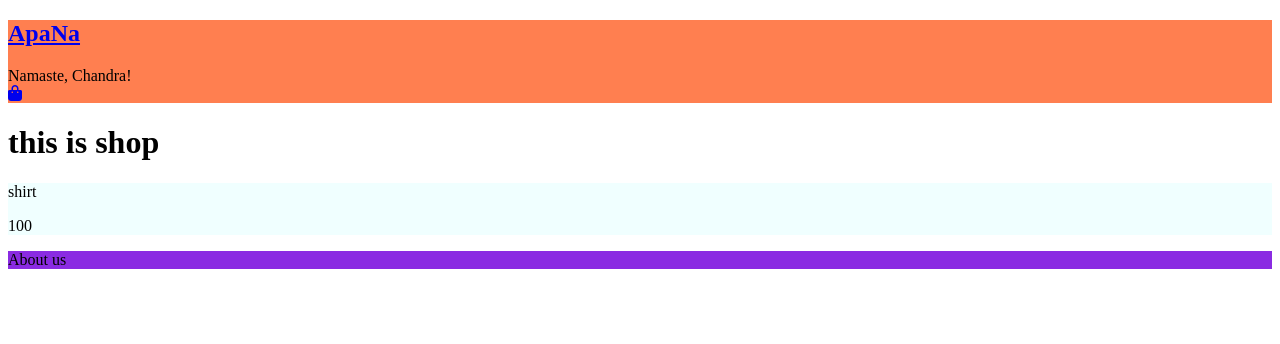
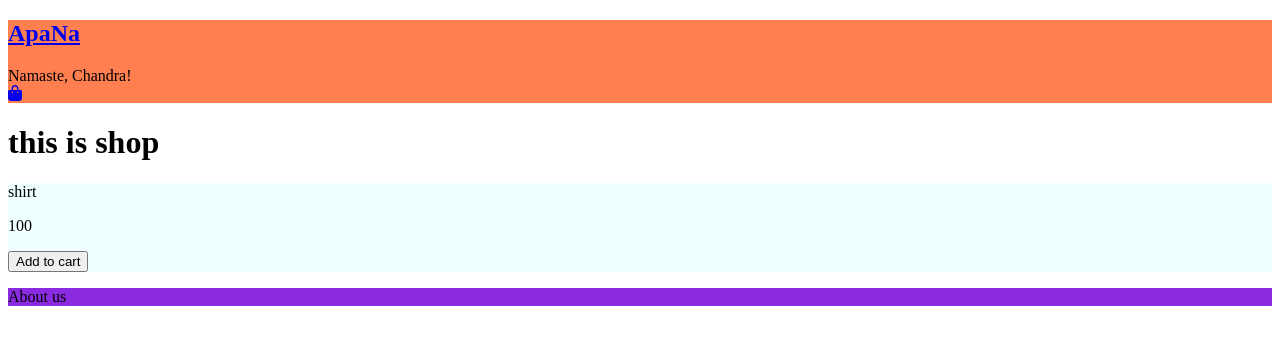
Before and after one commit to CodeSurfer3022/Shopping-cart, a React (Create React App) app: page /shop in a window 1280 px wide. Shown: the top 344 px of the page. Built offline with nearby package versions, Linux system fonts and the light colour scheme.

Commit message:
Add functionality to update cart

```diff
--- a/src/Components/Card.js
+++ b/src/Components/Card.js
@@ -5,6 +5,7 @@ function Card(props) {
         <div className="card">
             <p>{props.values.name}</p>
             <p>{props.values.price}</p>
+            <button onClick={() => props.addToCart(props.values.id, )}>Add to cart</button>
         </div>
     )
 }
--- a/src/Components/Cart.js
+++ b/src/Components/Cart.js
@@ -4,6 +4,8 @@ function Cart() {
     return (
         <div>
             <h1>This is cart</h1>
+            <div className="cartList">
+            </div>
         </div>
     )
 }
--- a/src/Components/Shop.js
+++ b/src/Components/Shop.js
@@ -2,13 +2,29 @@ import React, {useState} from "react";
 import items from '../Items.json'
 import Card from "./Card";
 
+// export const cartContext = React.createContext();
+
 function Shop() {
     const[itemsArray, updateItems] = useState(items);
+    const[cartItems, updateCartItems] = useState([]);
+
+    const updateCart = (item) => {
+        console.log(item);
+        cartItems.push(item);
+    }
+
+    const addToCart = (id) => {
+        console.log(id);
+        const item = itemsArray[id - 1];
+        updateCart(item);
+    }
 
     const itemCards = itemsArray.map(item => <Card
         key={item.id}
         values={item}
+        addToCart={addToCart}
     />)
+
     return(
         <div>
             <h1>this is shop</h1>
```
